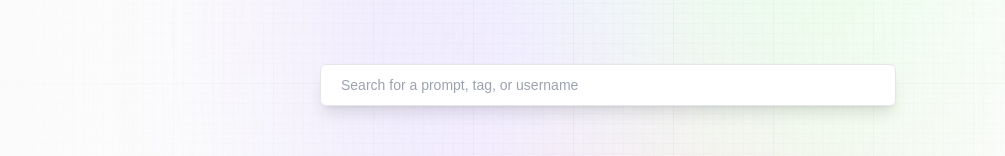
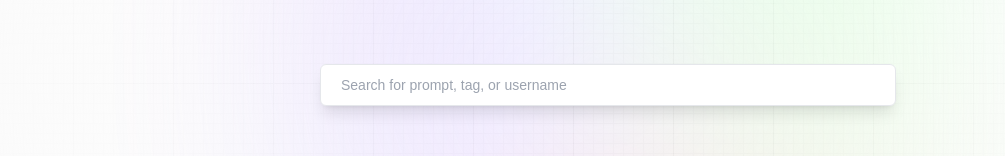
Before and after one commit to arkhanardana/prompt-creative, a Next.js app: page / in a window 1280 px wide. Shown: the part 322-478 px from the top of the page, without its empty margins (32-1037 px from the left). Built offline with nearby package versions, Linux system fonts and the light colour scheme; no server answers; the database is empty.

Commit message:
change searchbar

```diff
--- a/components/Feed.jsx
+++ b/components/Feed.jsx
@@ -65,7 +65,7 @@ const Feed = () => {
 			<form className="relative w-full flex-center">
 				<input
 					type="text"
-					placeholder="Search for a prompt, tag, or username"
+					placeholder="Search for prompt, tag, or username"
 					value={searchText}
 					onChange={handleSearchChange}
 					required
```
